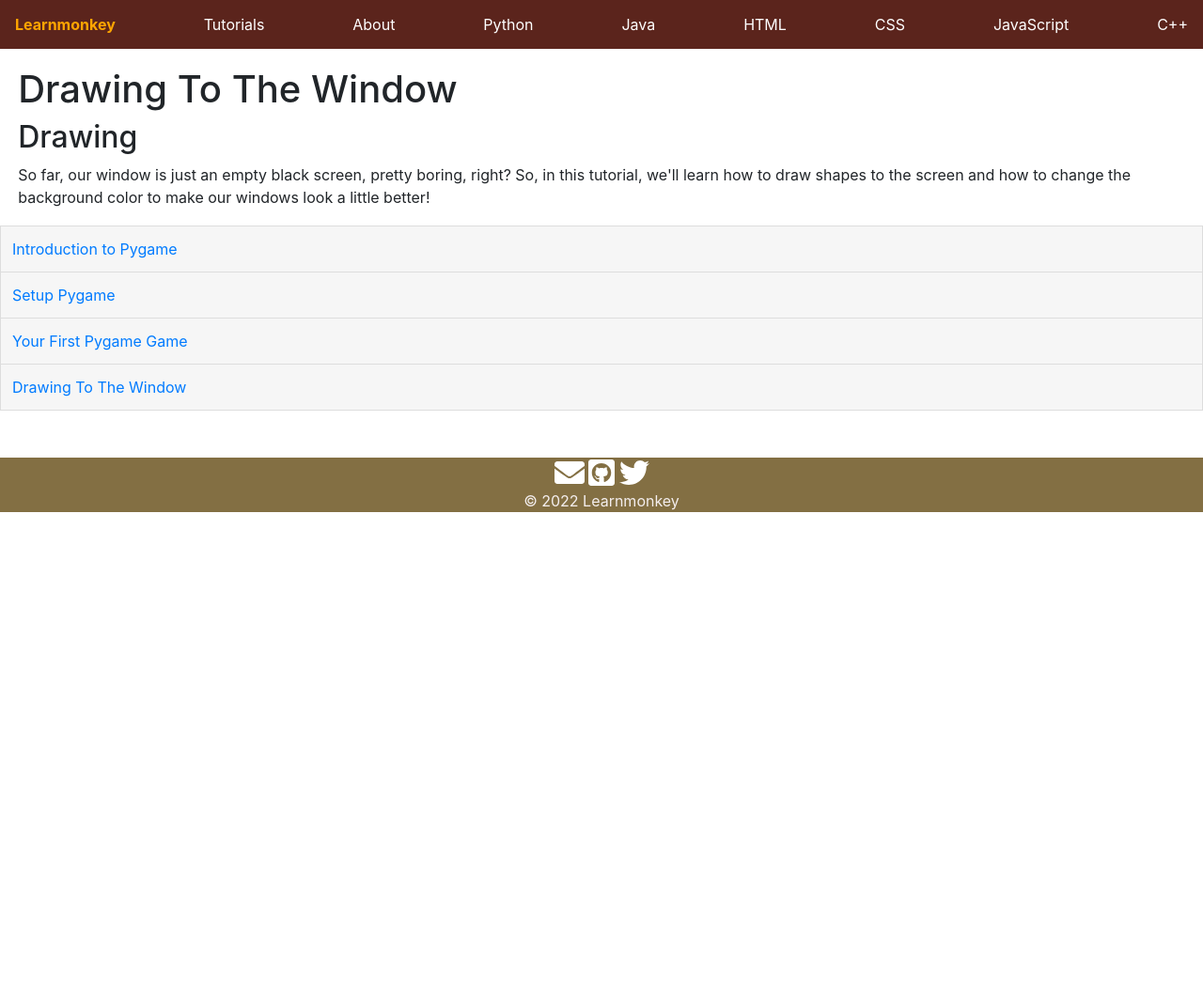
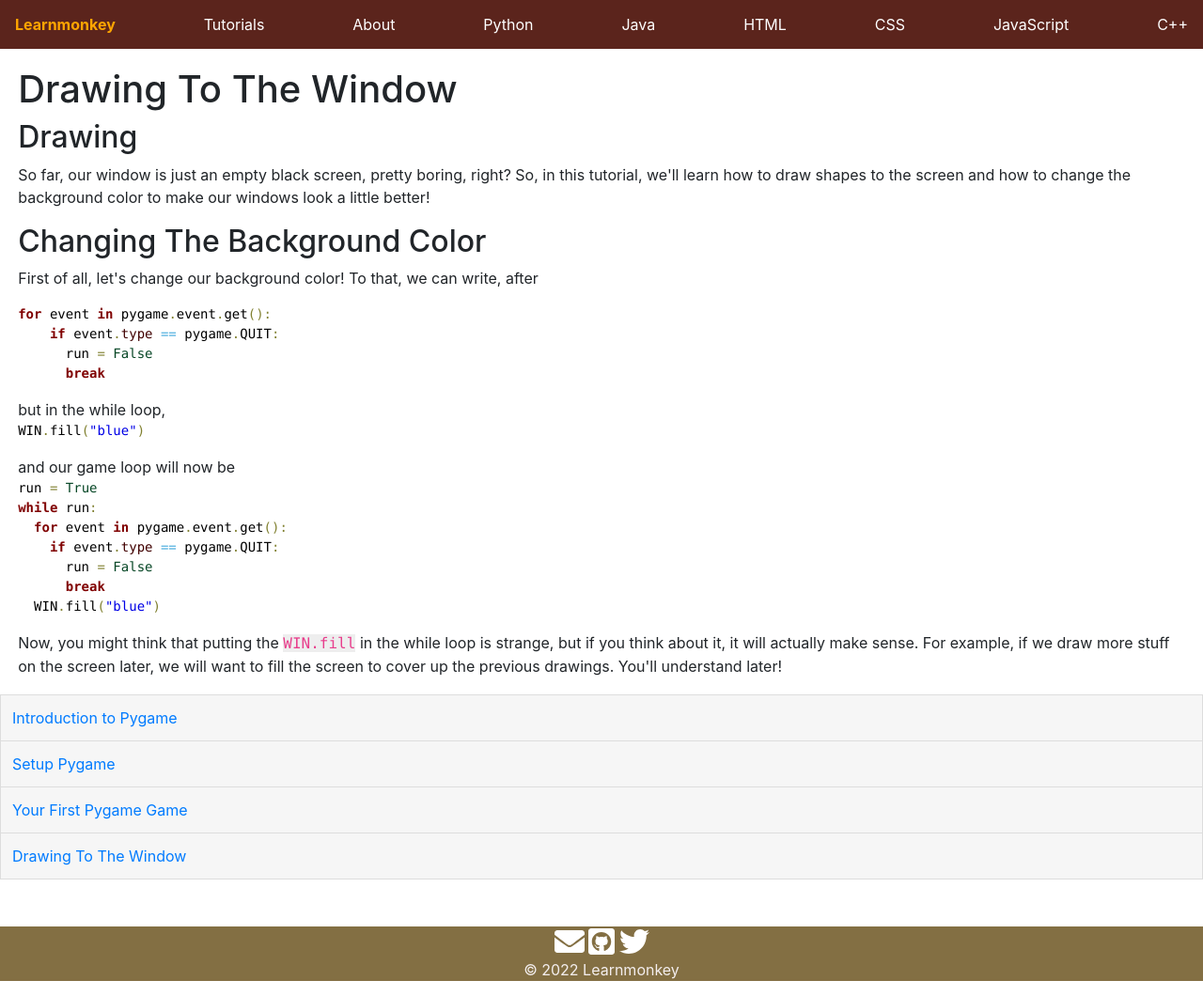
Before and after one commit to learnmonkey/learnmonkey.github.io, a Jekyll site: the page built from programming/python/pygame/drawing.html, in a window 1280 px wide and 1060 px high. Shown: the whole window at 94% size. Built offline with Jekyll 4.4.1, drawn with Linux system fonts in a browser that asks for light colours.

Commit message:
background color fill tutorial

```diff
--- a/programming/python/pygame/drawing.html
+++ b/programming/python/pygame/drawing.html
@@ -10,3 +10,20 @@ layout: pygame
   <h2>Drawing</h2>
   <p>So far, our window is just an empty black screen, pretty boring, right? So, in this tutorial, we'll learn how to draw shapes to the screen and how to change the background color to make our windows look a little better!</p>
 </section>
+
+<section>
+  <h2>Changing The Background Color</h2>
+  <p>First of all, let's change our background color! To that, we can write, after <pre style='color:#000000;background:#ffffff;'><span style='color:#800000; font-weight:bold; '>for</span> event <span style='color:#800000; font-weight:bold; '>in</span> pygame<span style='color:#808030; '>.</span>event<span style='color:#808030; '>.</span>get<span style='color:#808030; '>(</span><span style='color:#808030; '>)</span><span style='color:#808030; '>:</span>
+    <span style='color:#800000; font-weight:bold; '>if</span> event<span style='color:#808030; '>.</span><span style='color:#400000; '>type</span> <span style='color:#44aadd; '>==</span> pygame<span style='color:#808030; '>.</span>QUIT<span style='color:#808030; '>:</span>
+      run <span style='color:#808030; '>=</span> <span style='color:#074726; '>False</span>
+      <span style='color:#800000; font-weight:bold; '>break</span>
+</pre> but in the while loop, <pre style='color:#000000;background:#ffffff;'>WIN<span style='color:#808030; '>.</span>fill<span style='color:#808030; '>(</span><span style='color:#0000e6; '>"blue"</span><span style='color:#808030; '>)</span></pre> and our game loop will now be <pre style='color:#000000;background:#ffffff;'>run <span style='color:#808030; '>=</span> <span style='color:#074726; '>True</span>
+<span style='color:#800000; font-weight:bold; '>while</span> run<span style='color:#808030; '>:</span>
+  <span style='color:#800000; font-weight:bold; '>for</span> event <span style='color:#800000; font-weight:bold; '>in</span> pygame<span style='color:#808030; '>.</span>event<span style='color:#808030; '>.</span>get<span style='color:#808030; '>(</span><span style='color:#808030; '>)</span><span style='color:#808030; '>:</span>
+    <span style='color:#800000; font-weight:bold; '>if</span> event<span style='color:#808030; '>.</span><span style='color:#400000; '>type</span> <span style='color:#44aadd; '>==</span> pygame<span style='color:#808030; '>.</span>QUIT<span style='color:#808030; '>:</span>
+      run <span style='color:#808030; '>=</span> <span style='color:#074726; '>False</span>
+      <span style='color:#800000; font-weight:bold; '>break</span>
+  WIN<span style='color:#808030; '>.</span>fill<span style='color:#808030; '>(</span><span style='color:#0000e6; '>"blue"</span><span style='color:#808030; '>)</span>
+</pre>
+  <p>Now, you might think that putting the <code>WIN.fill</code> in the while loop is strange, but if you think about it, it will actually make sense. For example, if we draw more stuff on the screen later, we will want to fill the screen to cover up the previous drawings. You'll understand later!</p>
+</section>
```
